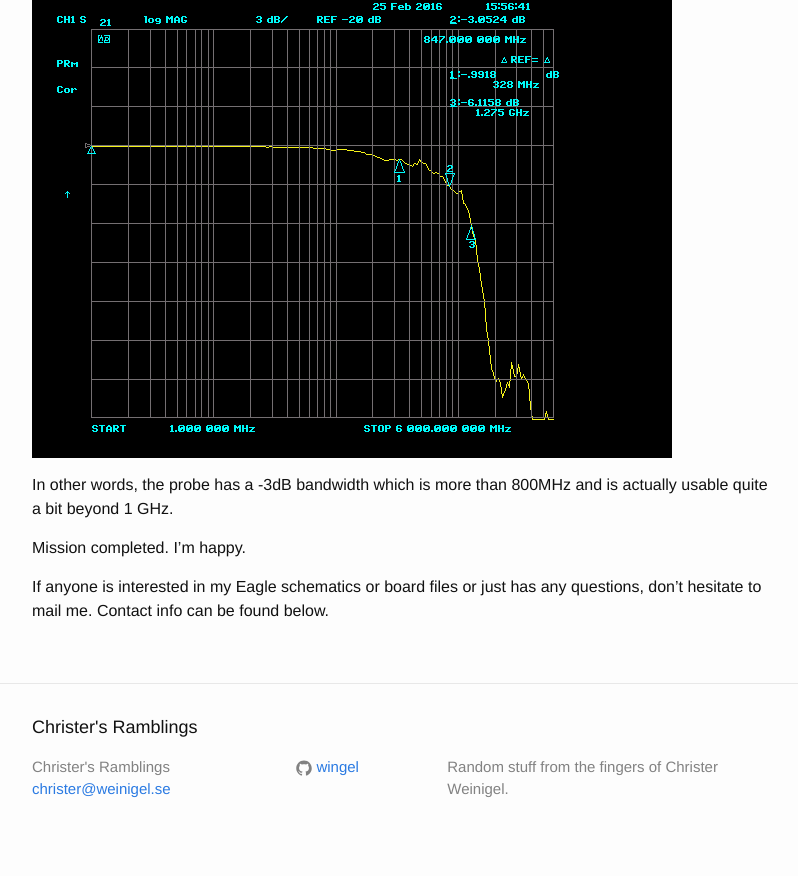
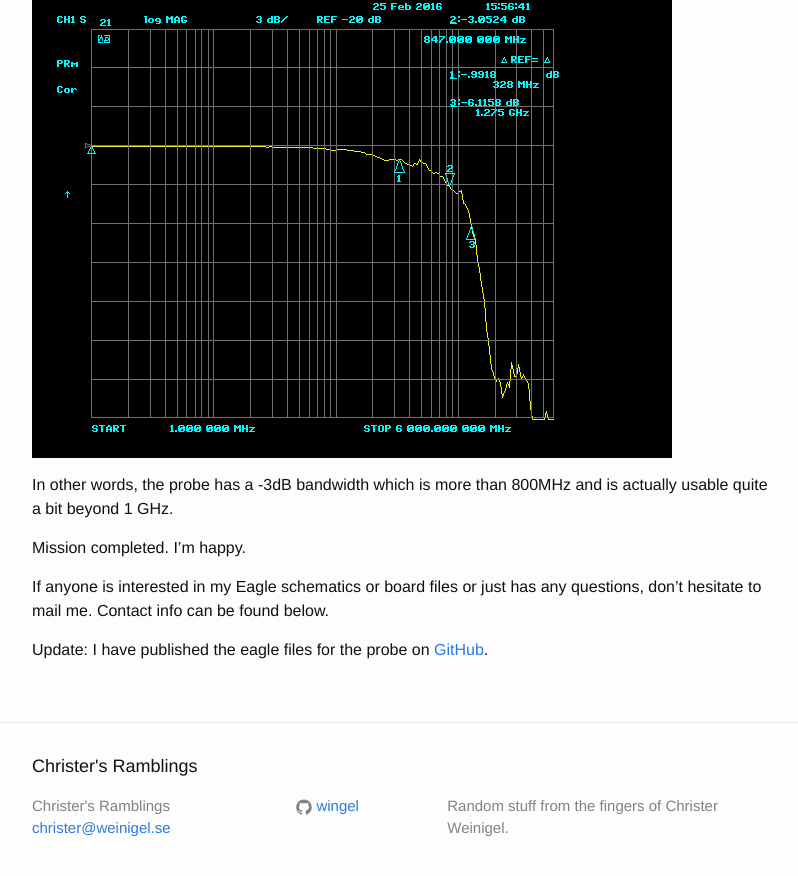
Before and after one commit to wingel/wingel.github.io, a Jekyll site: the page built from _posts/2016-03-16-ghz-differential-probe-3.md, in a window 1280 px wide and 900 px high, scrolled down 5819 px. Shown: the top 876 px of the window, without its empty margins (238-1036 px from the left). Built offline with Jekyll 4.4.1, drawn with Linux system fonts in a browser that asks for light colours.

Commit message:
Add link to diff-probe on githu

```diff
--- a/_posts/2016-03-16-ghz-differential-probe-3.md
+++ b/_posts/2016-03-16-ghz-differential-probe-3.md
@@ -78,3 +78,6 @@ Mission completed.  I'm happy.
 If anyone is interested in my Eagle schematics or board files or just
 has any questions, don't hesitate to mail me.  Contact info can be
 found below.
+
+Update: I have published the eagle files for the probe on
+[GitHub](https://github.com/wingel/diff-probe).
```
